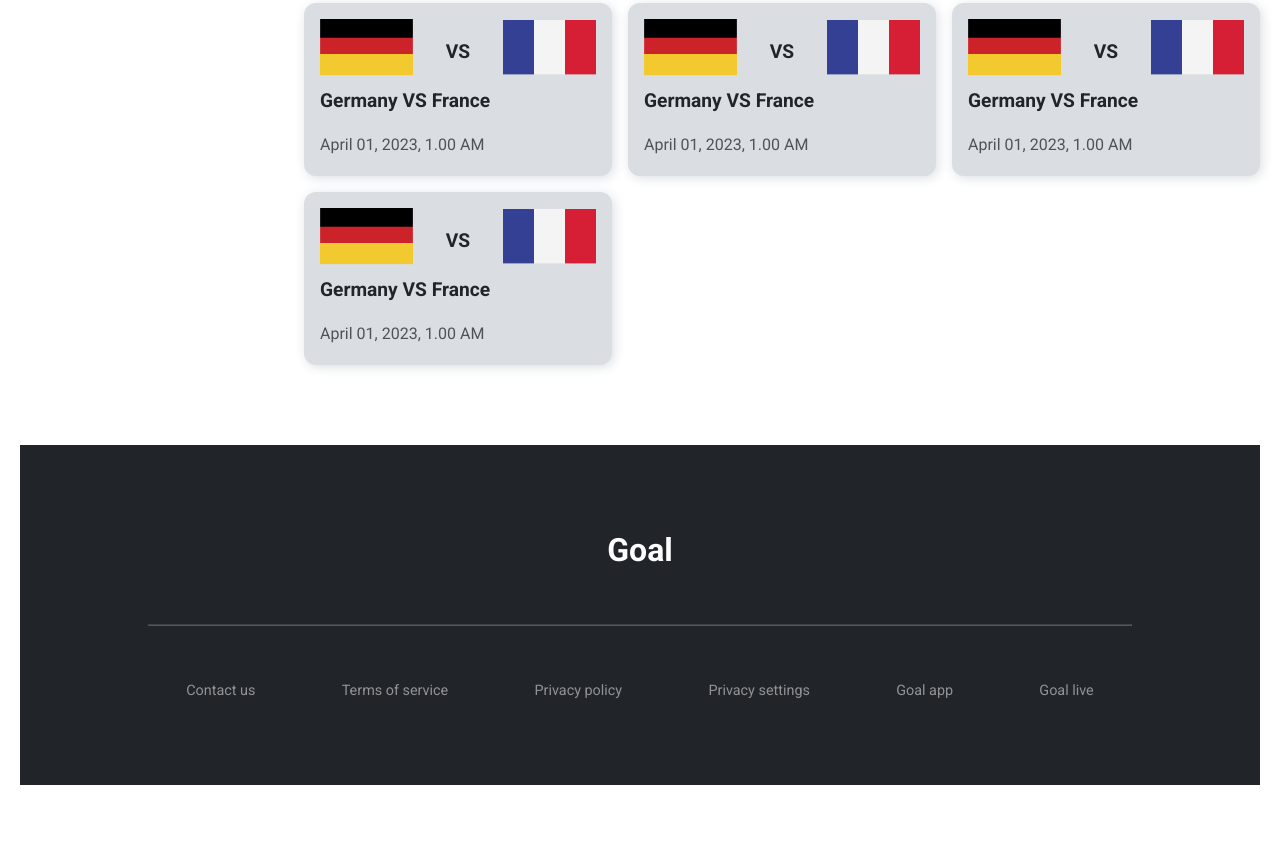
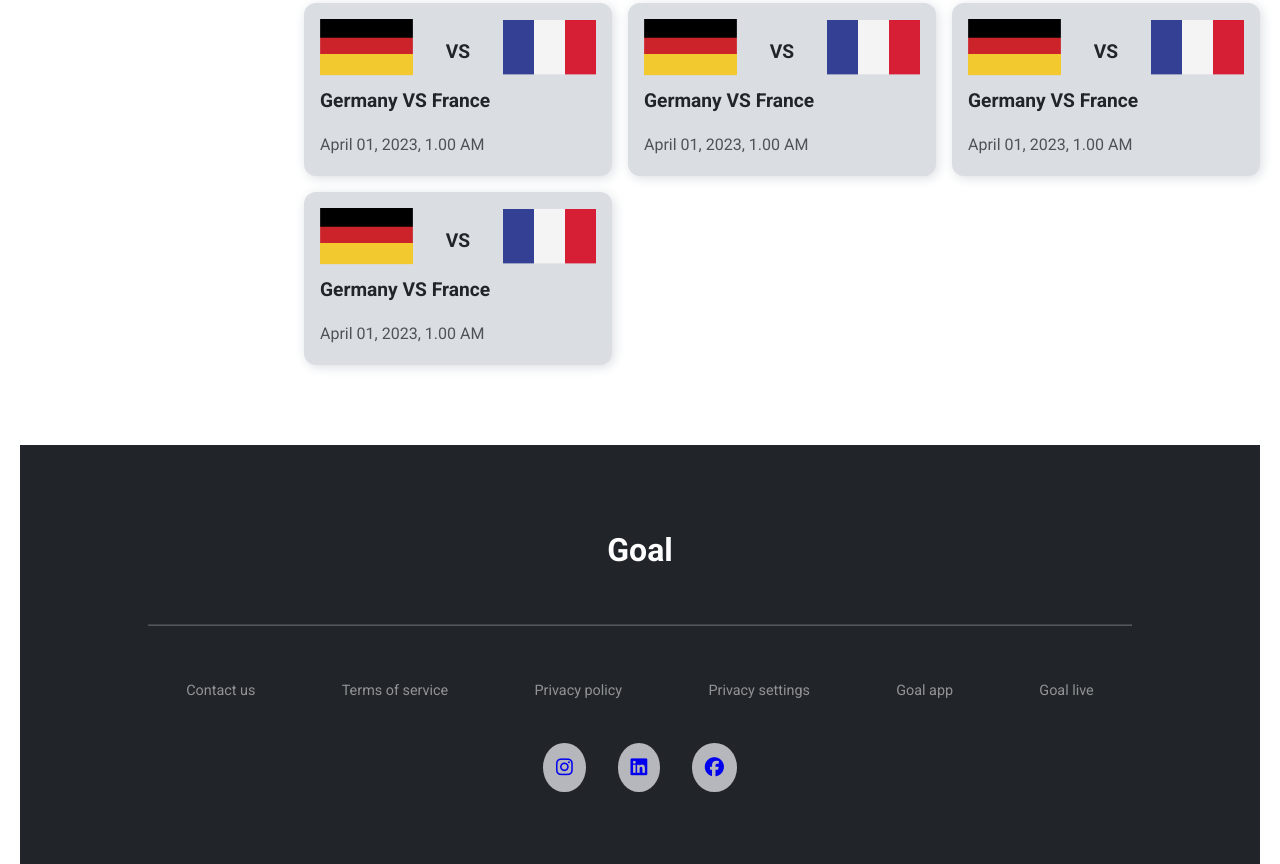
Before and after one commit to ishrak-217/assignment-worldcup, a plain HTML site: page football.html in a window 1280 px wide. Shown: the part 1052-1916 px from the top of the page. Before the commit the page ends 1837 px from the top, so only its background shows below. Drawn offline with Linux system fonts and the light colour scheme.

Commit message:
some fixes

```diff
--- a/css/media.css
+++ b/css/media.css
@@ -86,7 +86,7 @@
 
   /* ------------tab device responsive --------------*/
 
-  @media screen and (min-width: 577px) and (max-width: 992px) {
+@media screen and (min-width: 577px) and (max-width: 992px) {
     .games {
       display: grid;
       grid-template-columns: repeat(2, 1fr);
@@ -104,7 +104,7 @@
       display: flex;
       flex-direction: column;
     }
-    /* ------btn-secrate just for tablet------------ */
+    /* ------btn-secrete just for tablet------------ */
     .btn-secrete {
       display: block;
 
--- a/css/style.css
+++ b/css/style.css
@@ -177,7 +177,7 @@ hr {
   gap: 2rem;
 }
 .social-icons a {
-  background-color: rgb(228, 228, 245);
+  background-color: rgb(182, 182, 189);
   padding: 0.8rem;
   border-radius: 50%;
 }
--- a/football.html
+++ b/football.html
@@ -211,16 +211,17 @@
                     <p><small class="time-of-games">April 01, 2023, 1.00 AM</small> </p>
                 </div>
 
-
             </div>
         </section>
+
         <!-- -----------main section end (aside and games section)------- -->
         <button class="btn-secrete">View all</button>
+
     </main>
 
+    <script src="https://kit.fontawesome.com/e0990ba3c3.js" crossorigin="anonymous">
 
-
-    <script src="https://kit.fontawesome.com/e0990ba3c3.js" crossorigin="anonymous"></script>
+    </script>
 </body>
 <footer class="footer">
     <h2>Goal</h2>
@@ -235,6 +236,13 @@
             <li><a href="#">Goal live</a></li>
         </ul>
     </nav>
+    <div class="social-icons">
+        <ul>
+            <li><a href="www.instagram.com"> <i class="fa-brands fa-instagram"></i></a></li>
+            <li><a href="www.linkedin.com"> <i class="fa-brands fa-linkedin"></i></a></li>
+            <li><a href="www.facebook.com"> <i class="fa-brands fa-facebook "></i></a></li>
+        </ul>
+    </div>
 </footer>
 
 </html>
```
Also changed, not shown: index.html (+1 -3 lines).
